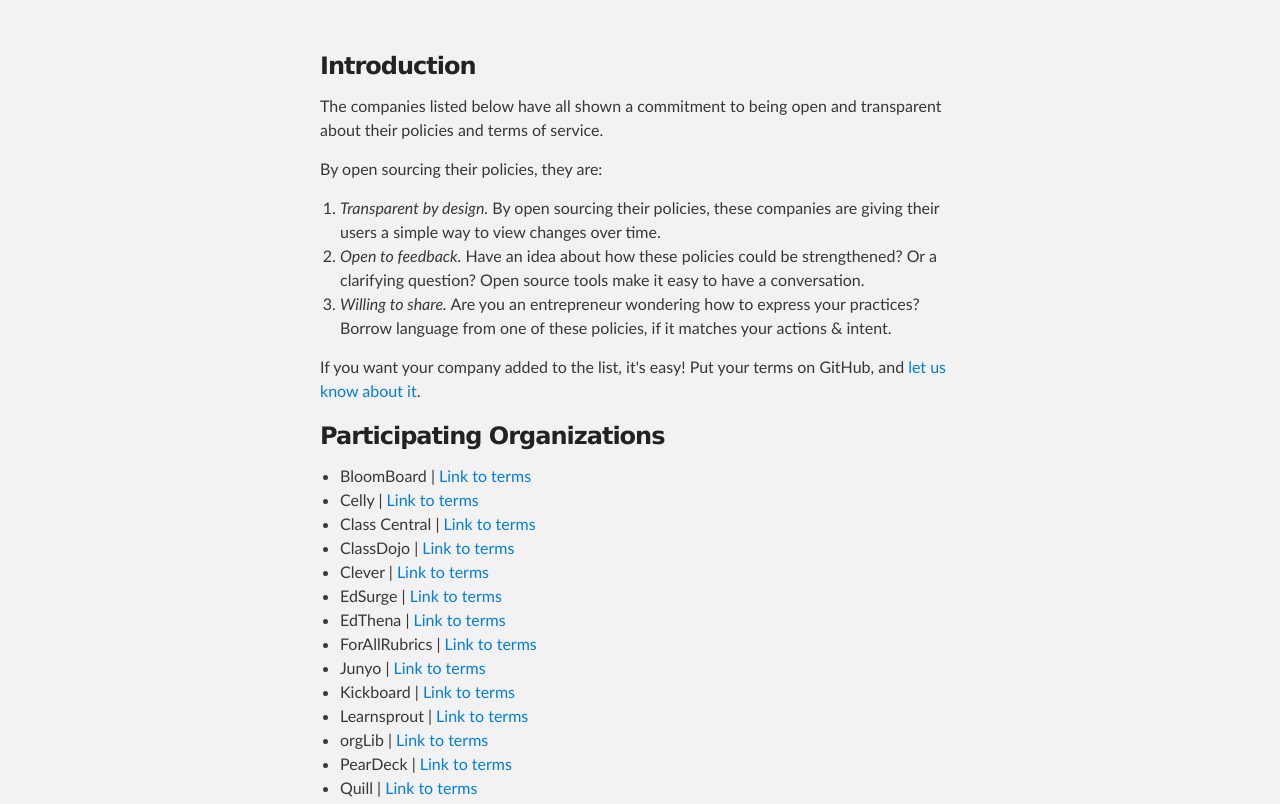
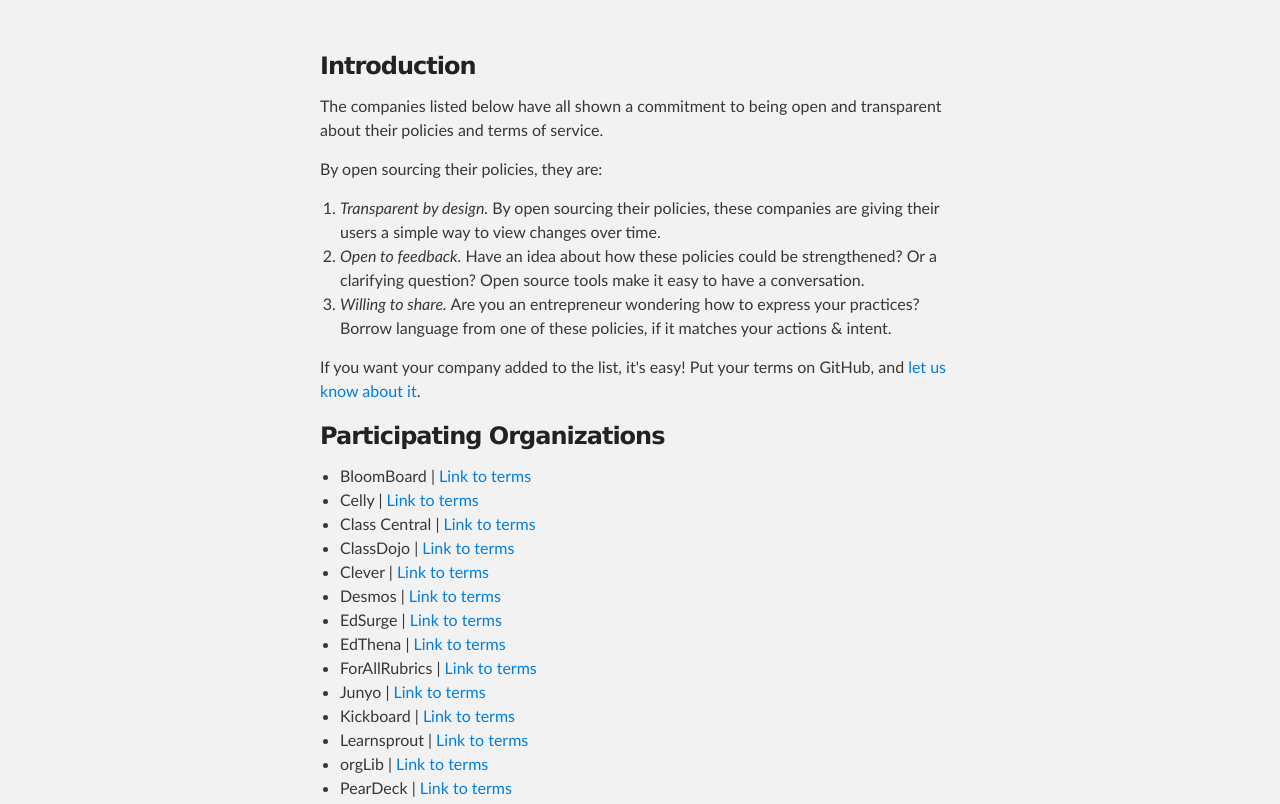
Before and after one commit to privacybychoice/privacybychoice.github.io, a plain HTML site: page index.html in a window 1280 px wide. Shown: the part 275-1079 px from the top of the page. Drawn offline with Linux system fonts and the light colour scheme.

Commit message:
Add Desmos to the list!

```diff
--- a/index.html
+++ b/index.html
@@ -59,6 +59,9 @@
 	<li>
 		Clever | <a href="https://github.com/Clever/policies" alt="Link to terms" title="Link to terms">Link to terms</a>
 	</li>
+  <li>
+    Desmos | <a href="https://github.com/desmosinc/policies" alt="Link to terms" title="Link to terms">Link to terms</a>
+  </li>
 	<li>
 		EdSurge	| <a href="https://github.com/edsurge/about.edsurge.com/tree/gh-pages/_posts" alt="Link to terms" title="Link to terms">Link to terms</a>
 	</li>
```
